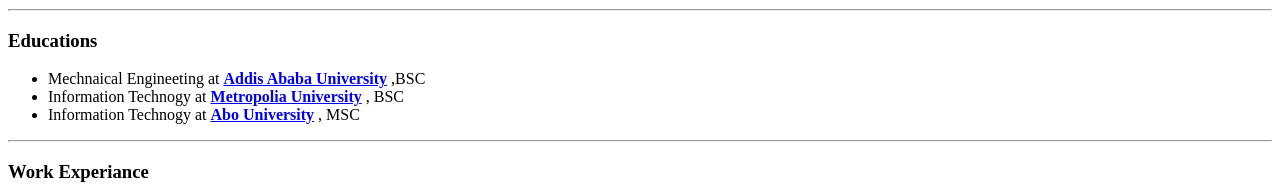
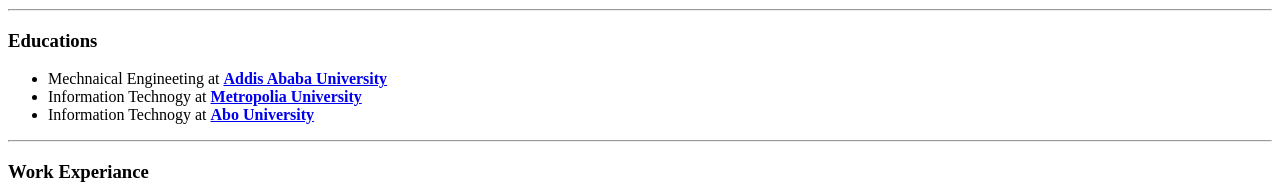
Before and after one commit to AshenafiAberra1/cv, a plain HTML site: page index.html in a window 1280 px wide. Shown: the part 551-735 px from the top of the page. Drawn offline with Linux system fonts and the light colour scheme.

Commit message:
Update index.html

```diff
--- a/index.html
+++ b/index.html
@@ -15,9 +15,9 @@
   <hr>
   <h3>Educations</h3>
   <ul>
-    <li>Mechnaical Engineeting at <strong> <a href="http://www.aau.edu.et/">Addis Ababa University</a> </strong>,BSC</li>
-    <li>Information Technogy at <strong> <a href="https://www.metropolia.fi/en">Metropolia University</a> </strong>, BSC</li>
-    <li>Information Technogy at <strong> <a href="https://www.abo.fi/en/">Abo University</a> </strong>, MSC</li>
+    <li>Mechnaical Engineeting at <strong> <a href="http://www.aau.edu.et/">Addis Ababa University</a> </strong></li>
+    <li>Information Technogy at <strong> <a href="https://www.metropolia.fi/en">Metropolia University</a> </strong></li>
+    <li>Information Technogy at <strong> <a href="https://www.abo.fi/en/">Abo University</a> </strong></li>
   </ul>
   <hr>
   <h3>Work Experiance</h3>
```
